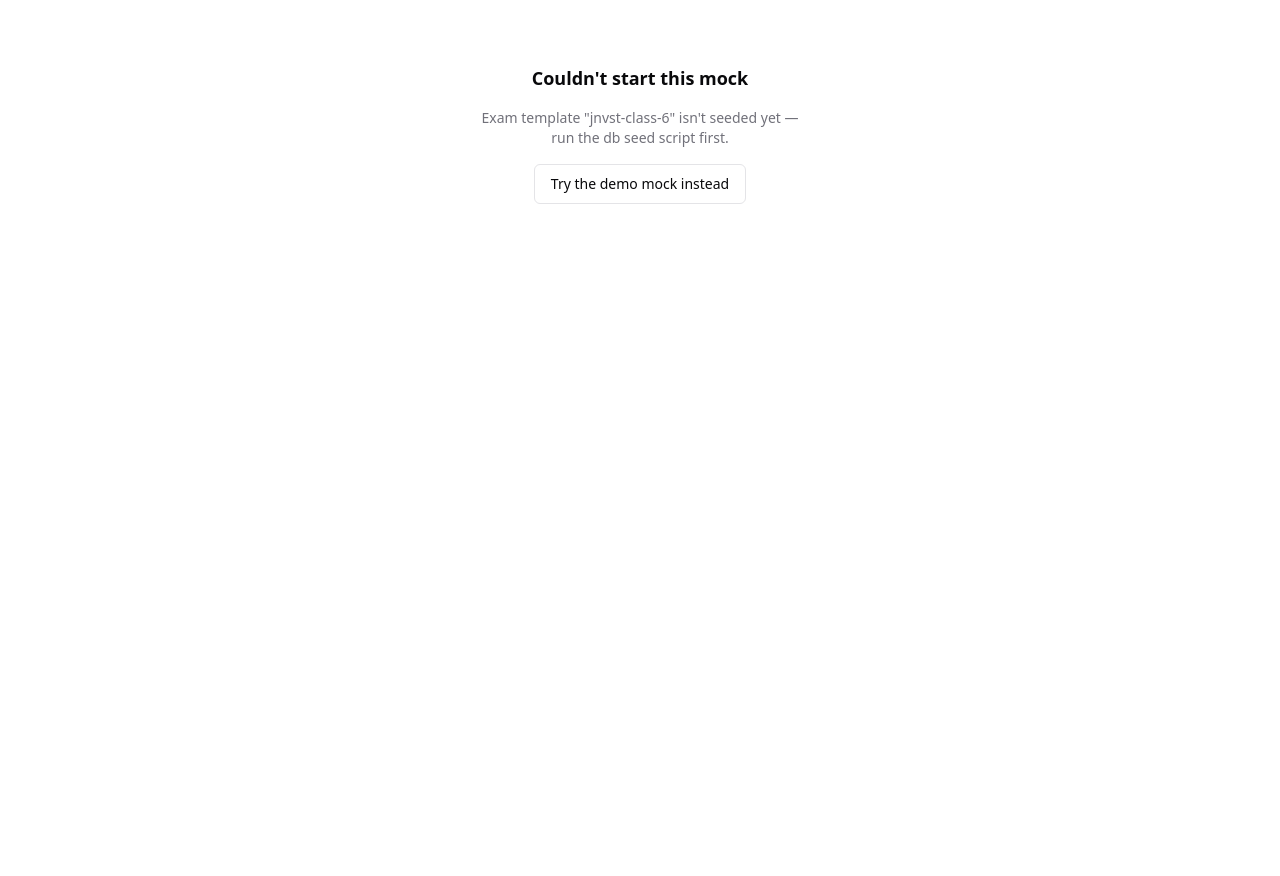
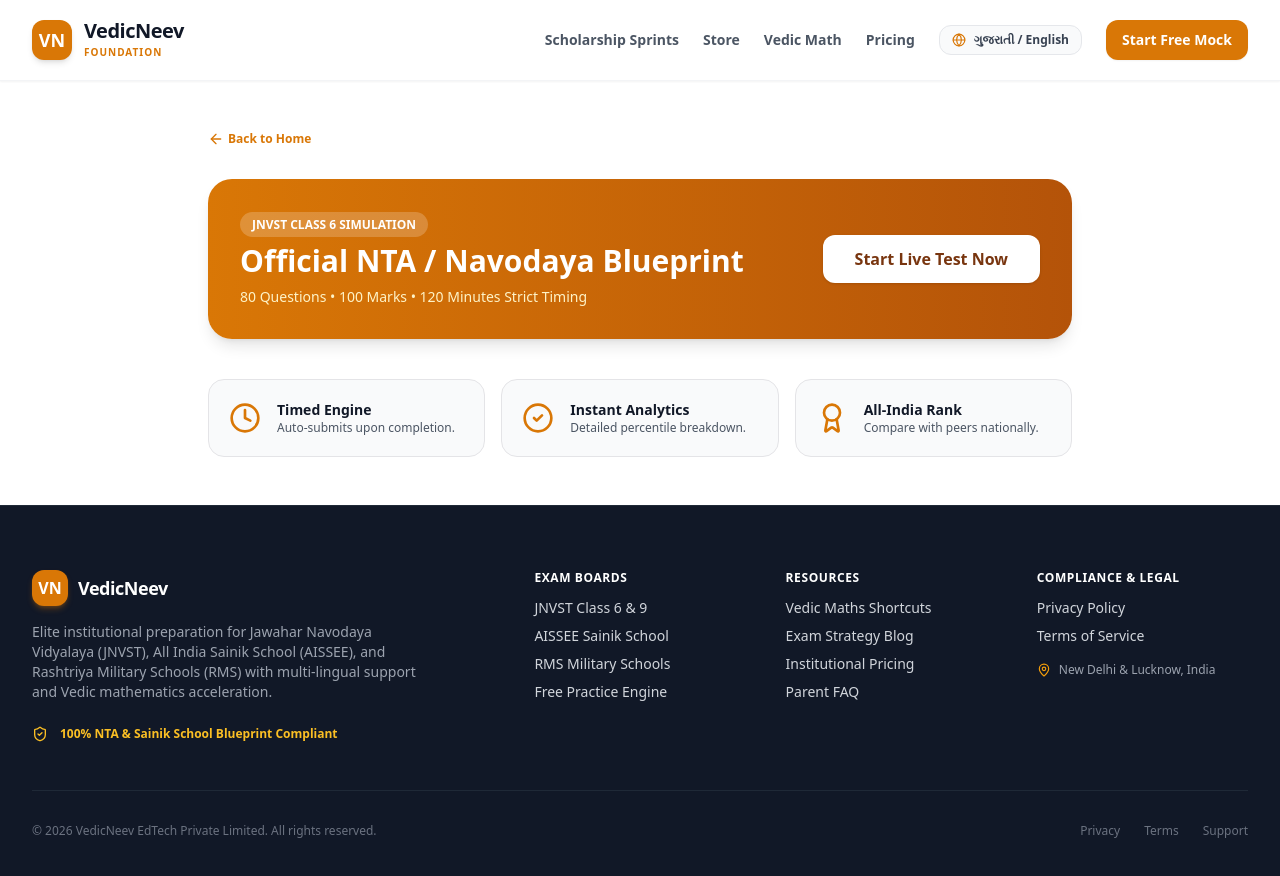
Before and after one commit to pathak32/vedicneev, a Next.js app in the folder apps/web/: page /exam/jnvst-live-mock in a window 1280 px wide. Shown: the top 876 px of the page. Before the commit the page ends 800 px from the top, so only its background shows below. Built offline with nearby package versions, Linux system fonts and the light colour scheme; no server answers; the database is empty.

Commit message:
fix(stability): remove brittle ui component dependencies and ensure pure native react rendering

```diff
--- a/apps/web/app/exam/jnvst-live-mock/page.tsx
+++ b/apps/web/app/exam/jnvst-live-mock/page.tsx
@@ -1,91 +1,53 @@
-"use client";
+'use client';
+import React from 'react';
+import Link from 'next/link';
+import { SiteHeader } from '@/components/marketing/SiteHeader';
+import { SiteFooter } from '@/components/marketing/SiteFooter';
+import { CheckCircle2, Clock, Award, ArrowLeft } from 'lucide-react';
 
-import { useEffect, useState } from "react";
-import Link from "next/link";
-import { Button } from "@vedicneev/ui";
-
-import { ExamPlayer } from "@/components/exam/ExamPlayer";
-import type { ExamSessionData } from "@/lib/exam/types";
-import { useTestStore } from "@/lib/stores/useTestStore";
-
-// This route calls the generate-mock API on mount and is entirely
-// session-specific once loaded — same noindex reasoning as the rest of
-// /exam/* (see app/exam/[examId]/layout.tsx), just declared directly here
-// since this route is a static sibling of [examId], not a child of it.
-export const dynamic = "force-dynamic";
-
-type LoadState =
-  | { status: "loading" }
-  | { status: "error"; message: string }
-  | { status: "ready"; session: ExamSessionData; warnings: string[] };
-
-/**
- * Instant-launch entry point for a freshly assembled JNVST mock — fetches
- * a new paper from /api/exams/jnvst/generate-mock on mount and hands it
- * straight to <ExamPlayer>, which owns auth/onboarding/entitlement gating
- * and calls useTestStore.initSession itself once a student is active. No
- * static examId lookup here (unlike /exam/[examId]), since every visit
- * assembles a genuinely new paper rather than replaying a fixed one.
- */
-export default function JnvstLiveMockPage() {
-  const [state, setState] = useState<LoadState>({ status: "loading" });
-
-  useEffect(() => {
-    let cancelled = false;
-
-    // Resume an in-progress attempt from useTestStore's sessionStorage on
-    // reload instead of always drawing a brand new random paper under a
-    // *different* examId — see the identical fix/comment in
-    // app/exam/live/[templateSlug]/page.tsx, which this route's pattern
-    // was generalized from (and shared this bug before this fix).
-    const restored = useTestStore.getState();
-    if (
-      restored.session &&
-      !restored.submitted &&
-      restored.session.examId.startsWith("jnvst-live-mock-")
-    ) {
-      setState({ status: "ready", session: restored.session, warnings: [] });
-      return;
-    }
-
-    fetch("/api/exams/jnvst/generate-mock", { method: "POST" })
-      .then(async (res) => {
-        const data = await res.json();
-        if (cancelled) return;
-        if (!res.ok) {
-          setState({ status: "error", message: data.error ?? "Could not assemble a mock paper." });
-          return;
-        }
-        setState({ status: "ready", session: data.session, warnings: data.warnings ?? [] });
-      })
-      .catch(() => {
-        if (!cancelled) setState({ status: "error", message: "Network error — please try again." });
-      });
-    return () => {
-      cancelled = true;
-    };
-  }, []);
-
-  if (state.status === "loading") {
-    return (
-      <div className="flex min-h-[60vh] flex-col items-center justify-center gap-2 p-8 text-center">
-        <p className="text-lg font-semibold text-foreground">Assembling your JNVST mock paper…</p>
-        <p className="text-sm text-muted-foreground">Drawing a fresh 80-question set from the practice bank.</p>
-      </div>
-    );
-  }
-
-  if (state.status === "error") {
-    return (
-      <div className="mx-auto flex max-w-md flex-col items-center gap-4 p-16 text-center">
-        <p className="text-lg font-semibold text-foreground">Couldn&apos;t start this mock</p>
-        <p className="text-sm text-muted-foreground">{state.message}</p>
-        <Button asChild variant="outline">
-          <Link href="/exam/demo-jnvst">Try the demo mock instead</Link>
-        </Button>
-      </div>
-    );
-  }
-
-  return <ExamPlayer session={state.session} practiceMode />;
+export default function JnvstMockPage() {
+  return (
+    <div className="min-h-screen bg-white flex flex-col font-sans">
+      <SiteHeader />
+      <main className="flex-1 max-w-4xl mx-auto px-4 py-12 w-full space-y-6">
+        <Link href="/" className="inline-flex items-center text-xs font-bold text-amber-600 hover:underline mb-2">
+          <ArrowLeft className="w-4 h-4 mr-1" /> Back to Home
+        </Link>
+        <div className="bg-gradient-to-r from-amber-600 to-amber-700 text-white p-8 rounded-3xl shadow-lg flex flex-col sm:flex-row justify-between items-center gap-6">
+          <div className="space-y-2 text-center sm:text-left">
+            <span className="bg-white/20 px-3 py-1 rounded-full text-xs font-bold uppercase">JNVST Class 6 Simulation</span>
+            <h1 className="text-3xl font-black">Official NTA / Navodaya Blueprint</h1>
+            <p className="text-amber-100 text-sm">80 Questions • 100 Marks • 120 Minutes Strict Timing</p>
+          </div>
+          <button className="bg-white text-amber-900 hover:bg-amber-50 font-extrabold rounded-xl px-8 py-3 shadow transition-all cursor-pointer">
+            Start Live Test Now
+          </button>
+        </div>
+        <div className="grid grid-cols-1 md:grid-cols-3 gap-4 pt-4">
+          <div className="p-5 border rounded-2xl bg-gray-50 flex items-center gap-4">
+            <Clock className="w-8 h-8 text-amber-600 flex-shrink-0" />
+            <div>
+              <h4 className="font-bold text-gray-900 text-sm">Timed Engine</h4>
+              <p className="text-xs text-gray-600">Auto-submits upon completion.</p>
+            </div>
+          </div>
+          <div className="p-5 border rounded-2xl bg-gray-50 flex items-center gap-4">
+            <CheckCircle2 className="w-8 h-8 text-amber-600 flex-shrink-0" />
+            <div>
+              <h4 className="font-bold text-gray-900 text-sm">Instant Analytics</h4>
+              <p className="text-xs text-gray-600">Detailed percentile breakdown.</p>
+            </div>
+          </div>
+          <div className="p-5 border rounded-2xl bg-gray-50 flex items-center gap-4">
+            <Award className="w-8 h-8 text-amber-600 flex-shrink-0" />
+            <div>
+              <h4 className="font-bold text-gray-900 text-sm">All-India Rank</h4>
+              <p className="text-xs text-gray-600">Compare with peers nationally.</p>
+            </div>
+          </div>
+        </div>
+      </main>
+      <SiteFooter />
+    </div>
+  );
 }
--- a/apps/web/src/components/marketing/SiteHeader.tsx
+++ b/apps/web/src/components/marketing/SiteHeader.tsx
@@ -1,11 +1,12 @@
 'use client';
 
-import React from 'react';
+import React, { useState } from 'react';
 import Link from 'next/link';
-import { Button } from '@vedicneev/ui';
-import { LandingLanguageSelector } from './LandingLanguageSelector';
+import { Globe } from 'lucide-react';
 
 export function SiteHeader() {
+  const [lang, setLang] = useState<'gu' | 'en'>('gu');
+
   return (
     <header className="sticky top-0 z-50 w-full border-b border-gray-100 bg-white shadow-sm">
       <div className="max-w-7xl mx-auto px-4 sm:px-6 lg:px-8 h-20 flex items-center justify-between">
@@ -32,11 +33,17 @@
             <Link href="/pricing" className="hover:text-amber-600 transition-colors">Pricing</Link>
           </nav>
 
-          <LandingLanguageSelector />
+          <button
+            onClick={() => setLang(prev => prev === 'gu' ? 'en' : 'gu')}
+            className="flex items-center gap-2 border border-gray-200 rounded-xl px-3 py-1.5 bg-gray-50 hover:bg-amber-50 hover:border-amber-300 text-xs font-bold text-gray-700 transition-all cursor-pointer"
+          >
+            <Globe className="w-3.5 h-3.5 text-amber-600" />
+            <span>{lang === 'gu' ? 'ગુજરાતી / English' : 'English / ગુજરાતી'}</span>
+          </button>
 
-          <Button asChild size="sm" className="bg-amber-600 hover:bg-amber-700 text-white font-extrabold rounded-xl shadow-sm px-4">
-            <Link href="/exam/jnvst-live-mock">Start Free Mock</Link>
-          </Button>
+          <Link href="/exam/jnvst-live-mock" className="bg-amber-600 hover:bg-amber-700 text-white font-extrabold text-sm rounded-xl shadow-sm px-4 py-2.5 transition-all">
+            Start Free Mock
+          </Link>
         </div>
 
       </div>
```
